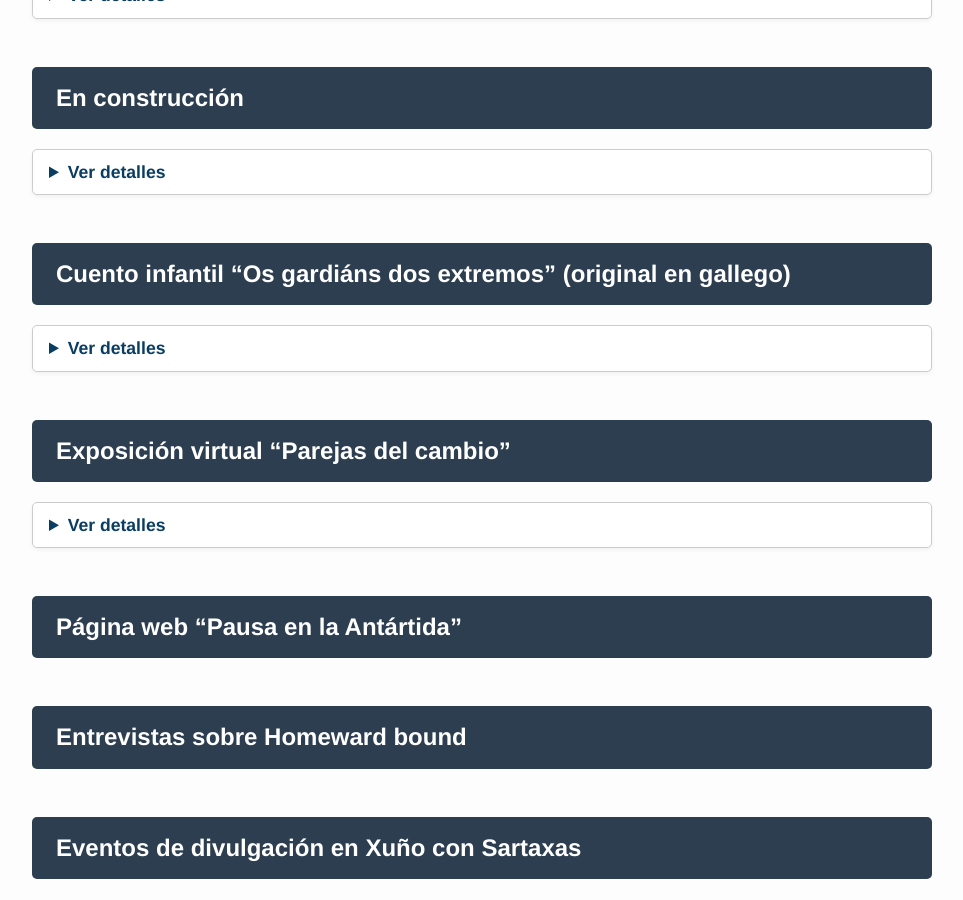
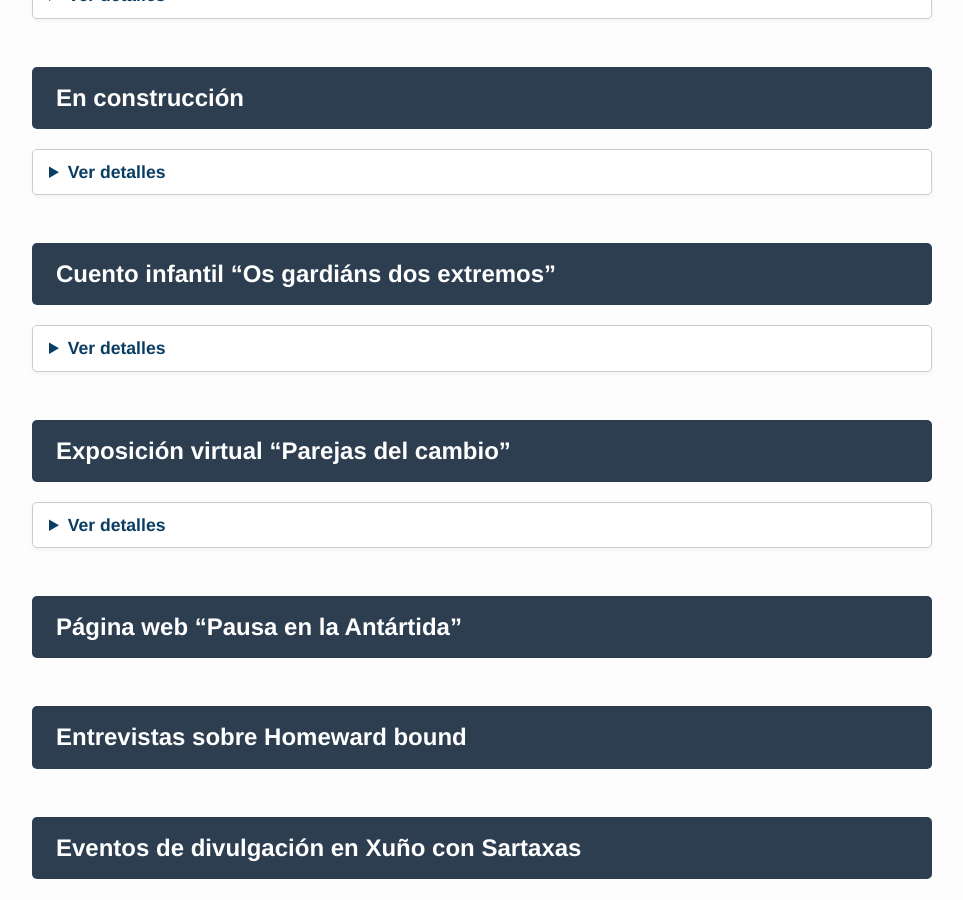
Before and after one commit to albafsanles/albafsanles.github.io, a Jekyll site: the page built from projects/divulgacion/divulgacion.md, in a window 1280 px wide and 900 px high, scrolled down 472 px. Shown: the whole window, without its empty margins (158-1121 px from the left). Built offline with Jekyll 4.4.1, drawn with Linux system fonts in a browser that asks for light colours.

Commit message:
Update divulgacion.md

```diff
--- a/projects/divulgacion/divulgacion.md
+++ b/projects/divulgacion/divulgacion.md
@@ -40,7 +40,7 @@ Aquí puedes ver los proyectos de comunicación y compromiso público de la cien
 
 </details>
 
-## Cuento infantil **"Os gardiáns dos extremos"** (original en gallego)
+## **Cuento infantil "Os gardiáns dos extremos"**
 <details>
 <summary>Ver detalles</summary>
 <p> Cuento ganador en la categoría de gallego de la VI edición del concurso de relatos "Ciencia-me un cuento" de la Sociedad de Científicos Españoles en Reino Unido </p>
@@ -72,7 +72,7 @@ o con Bizum a mi número español si lo tienes.
 </details>
 
 
-## Exposición virtual **"Parejas del cambio"**
+## **Exposición virtual "Parejas del cambio"**
 <details>
 <summary>Ver detalles</summary>
 <p> Cuento ganador en la categoría de gallego de la VI edición del concurso de relatos "Ciencia-me un cuento" de la Sociedad de Científicos Españoles en Reino Unido </p>
```
